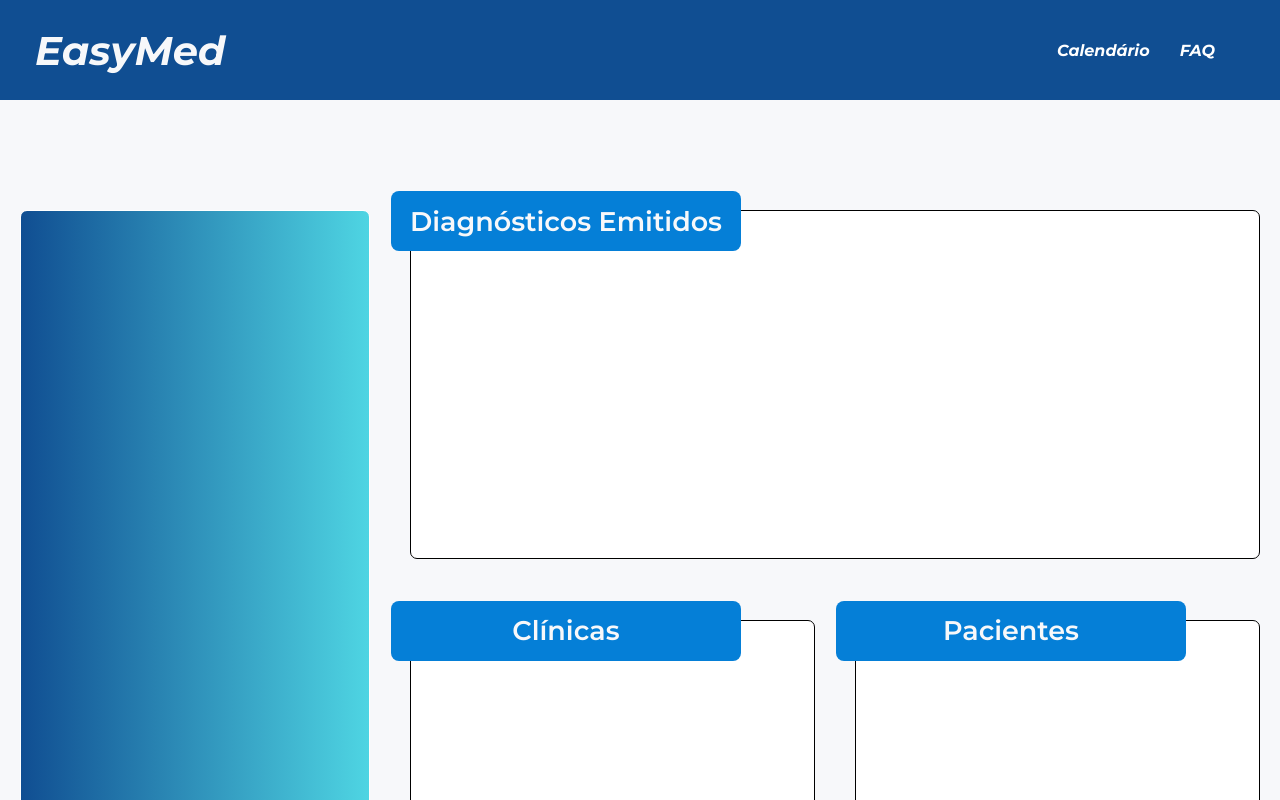
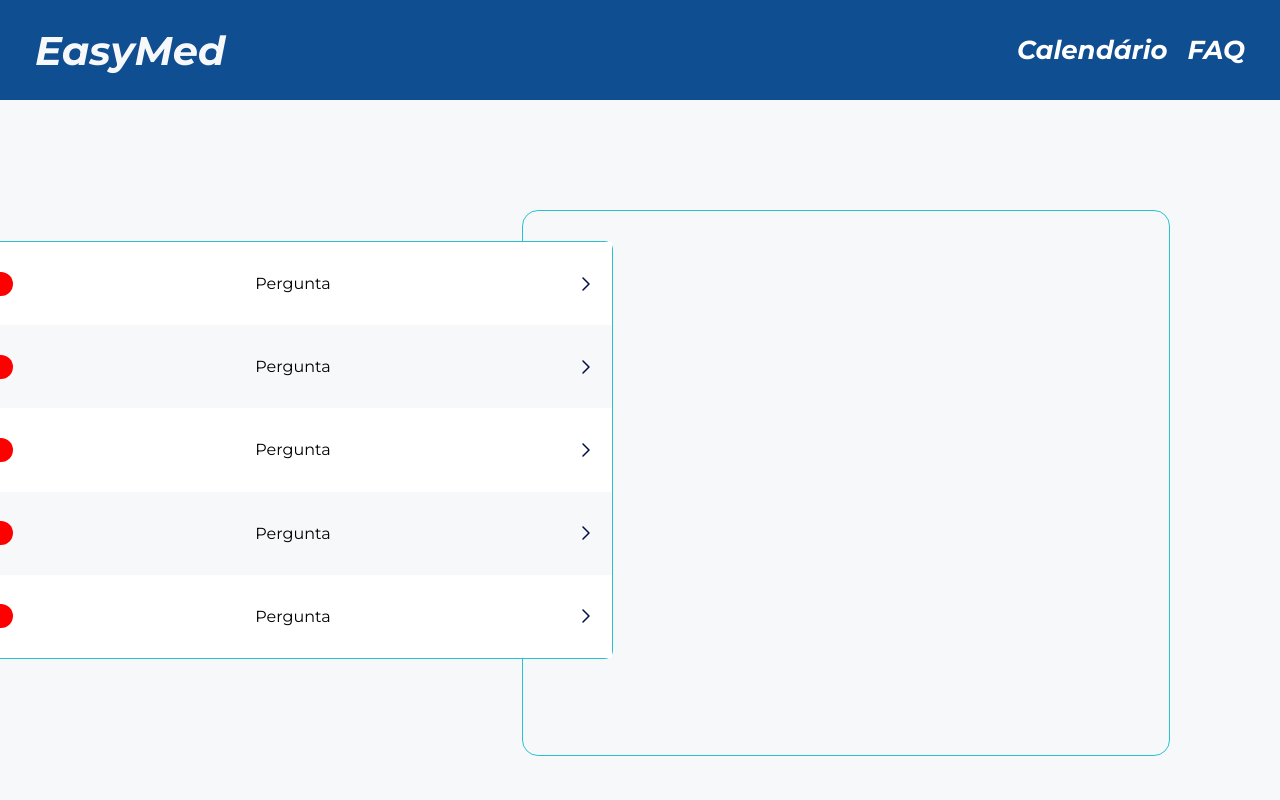
Before and after one commit to joaopedroalb/easy-med-front, a React (Vite) app: page /doctor-profile in a window 1280 px wide. Shown: the top 800 px of the page. Built offline with nearby package versions, Linux system fonts and the light colour scheme.

Commit message:
Feat: FAQ Screen

```diff
--- a/src/components/layout/Headers/HeaderDoctor/index.jsx
+++ b/src/components/layout/Headers/HeaderDoctor/index.jsx
@@ -1,15 +1,15 @@
 import React from "react";
-import { TitleLogo, Header, BtnHeader } from "./style";
+import { TitleLogo, Header, BtnHeader, Nav } from "./style";
 
 export default function HeaderDoctor() {
   return (
     <>
       <Header>
         <TitleLogo>EasyMed</TitleLogo>
-        <div>
+        <Nav>
           <BtnHeader>Calendário</BtnHeader>
           <BtnHeader>FAQ</BtnHeader>
-        </div>
+        </Nav>
       </Header>
     </>
   );
--- a/src/components/layout/Headers/HeaderDoctor/style.js
+++ b/src/components/layout/Headers/HeaderDoctor/style.js
@@ -5,9 +5,11 @@ export const Header = styled.div`
   height: 100px;
   background: var(--blue-600);
   display: flex;
+  justify-content: space-between;
   align-items: center;
-  justify-content: space-between;
+  // justify-content: space-between;
   padding: 0 35px 0 35px;
+
 `
 
 export const TitleLogo = styled.h1`
@@ -15,12 +17,19 @@ export const TitleLogo = styled.h1`
   font-style: italic;
   font-size: 2.5rem;
 `
-export const BtnHeader = styled.a`
+
+export const Nav = styled.div`
+  height: fit-content;
+  width: fit-content;
+  display: flex;
+  gap: 20px;
+`
+export const BtnHeader = styled.div`
   color: var(--absolut-white);
-  margin-right: 30px;
   cursor: pointer;
   font-weight: bold;
   font-style: italic;
+  font-size: 26px;
   font-family: 'Montserrat';
   &:hover {
     color: var(--white);
--- a/src/pages/Profile/Doctor/DoctorProfile.jsx
+++ b/src/pages/Profile/Doctor/DoctorProfile.jsx
@@ -10,15 +10,22 @@ import {
   BoxLabelDiagnostic,
   BoxLabelClinics,
   BoxLabelPatient,
+  ContentFAQ,
+  SectionFAQ,
+  QuestionsFAQ,
+  QuestionWhite,
+  QuestionGray
 } from "./style";
 import HeaderDoctor from "../../../components/layout/Headers/HeaderDoctor";
+import ArrowRight from "../../../assets/images/arrow-right.svg";
+import Circle from "../../../assets/images/circle.svg";
 
 export default function DoctorProfile() {
   return (
     <Body>
       <HeaderDoctor />
       <Content>
-        <Informations>
+        {/* <Informations>
           <DoctorInfo></DoctorInfo>
           <Diagnostic>
             <BoxLabelDiagnostic>Diagnósticos Emitidos</BoxLabelDiagnostic>
@@ -29,7 +36,39 @@ export default function DoctorProfile() {
           <Patient>
             <BoxLabelPatient>Pacientes</BoxLabelPatient>
           </Patient>
-        </Informations>
+        </Informations> */}
+        <ContentFAQ>
+          <SectionFAQ>
+            <QuestionsFAQ>
+              <QuestionWhite>
+                <div className="circle"></div>
+                <p>Pergunta</p>
+                <img className="arrowRight" src={ArrowRight} />
+              </QuestionWhite>
+              <QuestionGray>
+                <div className="circle"></div>
+                <p>Pergunta</p>
+                <img className="arrowRight" src={ArrowRight} />
+              </QuestionGray>
+              <QuestionWhite>
+                <div className="circle"></div>
+                <p>Pergunta</p>
+                <img className="arrowRight" src={ArrowRight} />
+              </QuestionWhite>
+              <QuestionGray>
+                <div className="circle"></div>
+                <p>Pergunta</p>
+                <img className="arrowRight" src={ArrowRight} />
+              </QuestionGray>
+              <QuestionWhite>
+                <div className="circle"></div>
+                <p>Pergunta</p>
+                <img className="arrowRight" src={ArrowRight} />
+              </QuestionWhite>
+
+            </QuestionsFAQ>
+          </SectionFAQ>
+        </ContentFAQ>
       </Content>
     </Body>
   );
--- a/src/pages/Profile/Doctor/style.js
+++ b/src/pages/Profile/Doctor/style.js
@@ -12,6 +12,7 @@ export const Content = styled.div`
     display: flex;
     padding: 110px;
     justify-content: center;
+    align-items: center;
 `
 export const Informations = styled.div`
     display: grid;
@@ -29,7 +30,6 @@ export const DoctorInfo = styled.div`
     border-radius: 7px;
     border: 1px solid white;
 `
-
 
 export const Diagnostic = styled.div`
     width: 850px;
@@ -103,3 +103,67 @@ export const BoxLabelPatient = styled.div`
     background-color: var(--blue-500);
     border-radius: 8px;
 `
+export const ContentFAQ = styled.div`
+    width: 1200px;
+    height: 546px;
+    display: flex;
+    justify-content: right;
+    align-items: center;
+`
+
+export const SectionFAQ = styled.div`
+  width: 648px;
+  height: 546px;
+  border-radius: 16px;
+  border: 1px solid #28c3d2;
+`
+export const QuestionsFAQ = styled.div`
+    width: 640px;
+    height: 418px;
+    border-radius: 8px;
+    background-color: var(--absolut-white);
+    border: 1px solid #28c3d2;
+    position: relative;
+    right: 550px;
+    top: 30px;
+`
+export const QuestionWhite = styled.div`
+    width: 100%;
+    height: 20%;
+    background-color: var(--absolut-white);
+    display: flex;
+    align-items: center;
+    justify-content: space-between;
+    .circle {
+        width: 24px;
+        height: 24px;
+        background-color: red;
+        border-radius: 50px;
+        margin-left: 15px;
+    }
+    .arrowRight {
+        width: 24px;
+        height: 24px;
+        margin-right: 15px;
+    }
+`
+export const QuestionGray = styled.div`
+    width: 100%;
+    height: 20%;
+    background-color: var(--white);
+    display: flex;
+    align-items: center;
+    justify-content: space-between;
+    .circle {
+        width: 24px;
+        height: 24px;
+        background-color: red;
+        border-radius: 50px;
+        margin-left: 15px;
+    }
+    .arrowRight {
+        width: 24px;
+        height: 24px;
+        margin-right: 15px;
+    }
+`
```
Also changed, not shown: src/assets/images/arrow-right.svg (added), src/assets/images/circle.svg (added).
